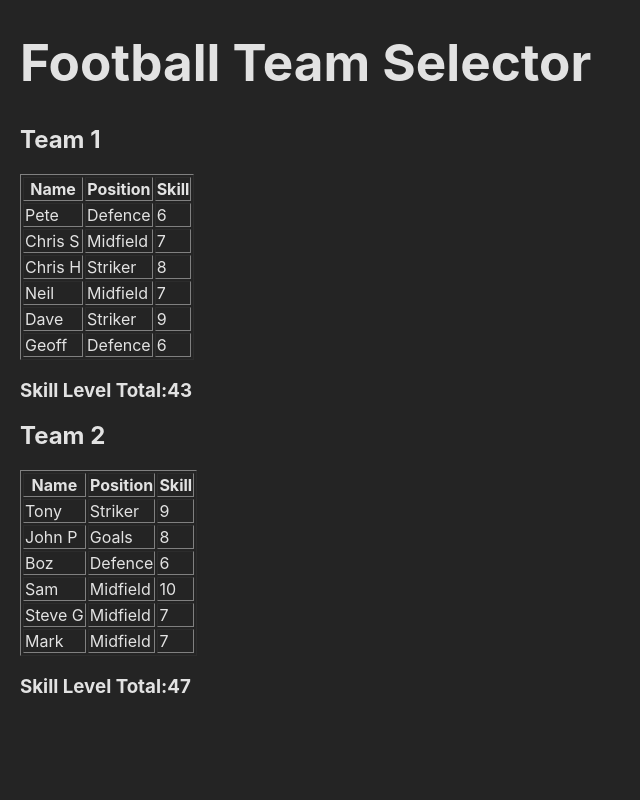
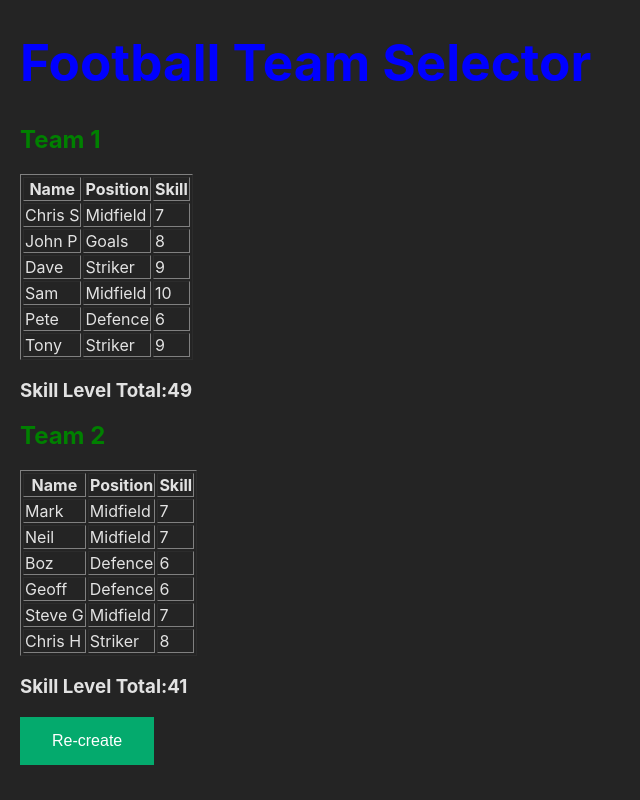
Before and after one commit to steveygfromao/footyselector, a React (Vite) app: page / in a window 1280 px wide. Shown: the whole page, without its empty margins (0-640 px from the left). Built offline with nearby package versions, Linux system fonts and the light colour scheme.

Commit message:
Added state

```diff
--- a/src/App.css
+++ b/src/App.css
@@ -13,4 +13,20 @@ body {
 h1 {
   font-size: 3.2em;
   line-height: 1.1;
+  color: blue;
 }
+
+h2 {
+  color: green;
+}
+
+.button {
+  background-color: #04AA6D; /* Green */
+  border: none;
+  color: white;
+  padding: 15px 32px;
+  text-align: center;
+  text-decoration: none;
+  display: inline-block;
+  font-size: 16px;
+}
--- a/src/App.jsx
+++ b/src/App.jsx
@@ -1,32 +1,45 @@
 
 import './App.css'
+import { useState, useEffect } from 'react'
 import PlayerDisplayTable from './components/PlayerDisplayTable'
 import playersList  from './models/players'
 
 const App = () => {
 
   const PlayerAmount = playersList.length;
+  const [playerTeamOne, setTeamOnePlayers] = useState([]);
+  const [playerTeamTwo, setTeamTwoPlayers] = useState([]);
+
+  useEffect(() => {
+    recreateTeams();
+  }, []);
 
   const createTeams = (players) => {
     for (let i = players.length - 1; i > 0; i--) {
         const j = Math.floor(Math.random() * (i + 1));
         [players[i], players[j]] = [players[j], players[i]];
     }
-    return players;
+
+    setTeamOnePlayers(players.slice(0, PlayerAmount/2));
+    setTeamTwoPlayers(players.slice(PlayerAmount/2, PlayerAmount));
+
   }
 
-  const shuffledPlayers = createTeams([...playersList]);
-  const team1 = shuffledPlayers.slice(0, PlayerAmount/2);
-  const team2 = shuffledPlayers.slice(PlayerAmount/2, PlayerAmount);
+  const recreateTeams = () => {
+    createTeams([...playersList]);  // will do a refresh as stored in state
+  };
 
   return (
     <>
       <h1>Football Team Selector</h1>
       <div>
           <h2>Team 1</h2>
-          <PlayerDisplayTable players={team1} />
+          <PlayerDisplayTable players={playerTeamOne} />
           <h2>Team 2</h2>
-          <PlayerDisplayTable players={team2} />
+          <PlayerDisplayTable players={playerTeamTwo} />
+      </div>
+      <div>
+        <button class="button" onClick={recreateTeams}>Re-create</button>
       </div>
     </>
   );
```
